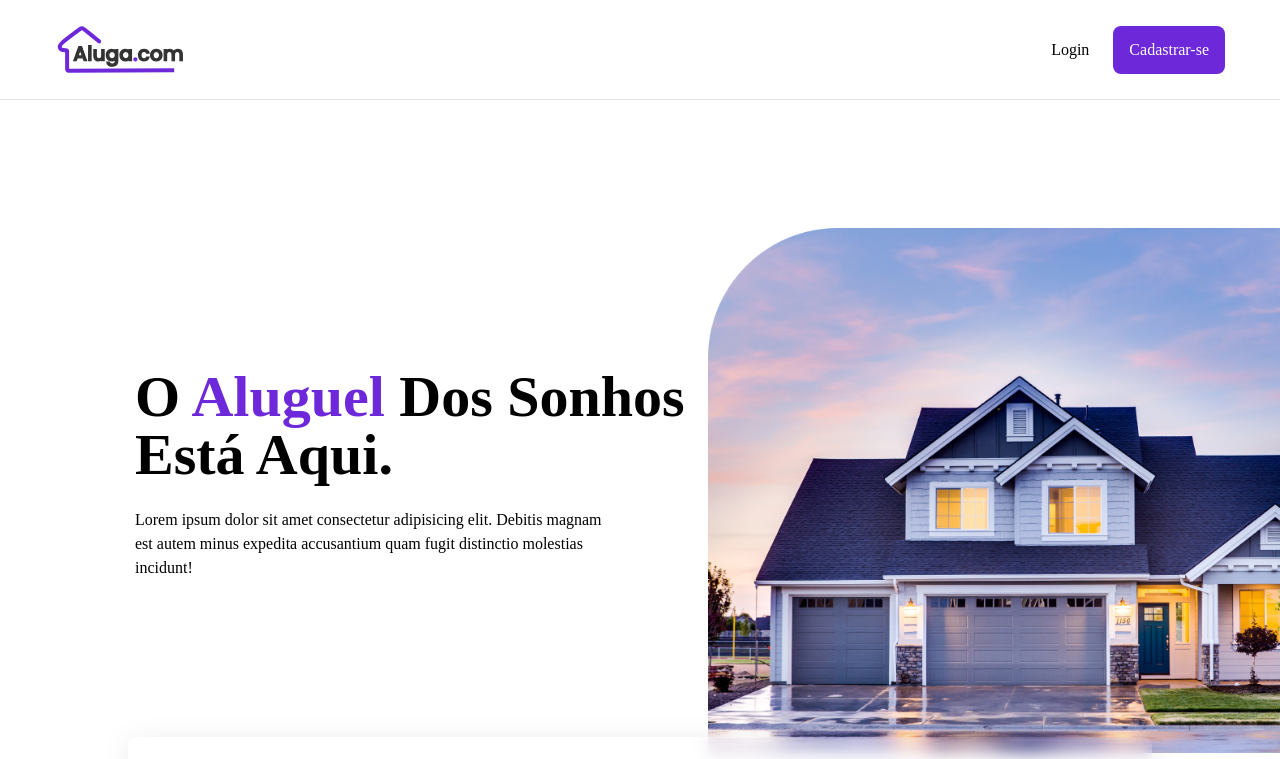
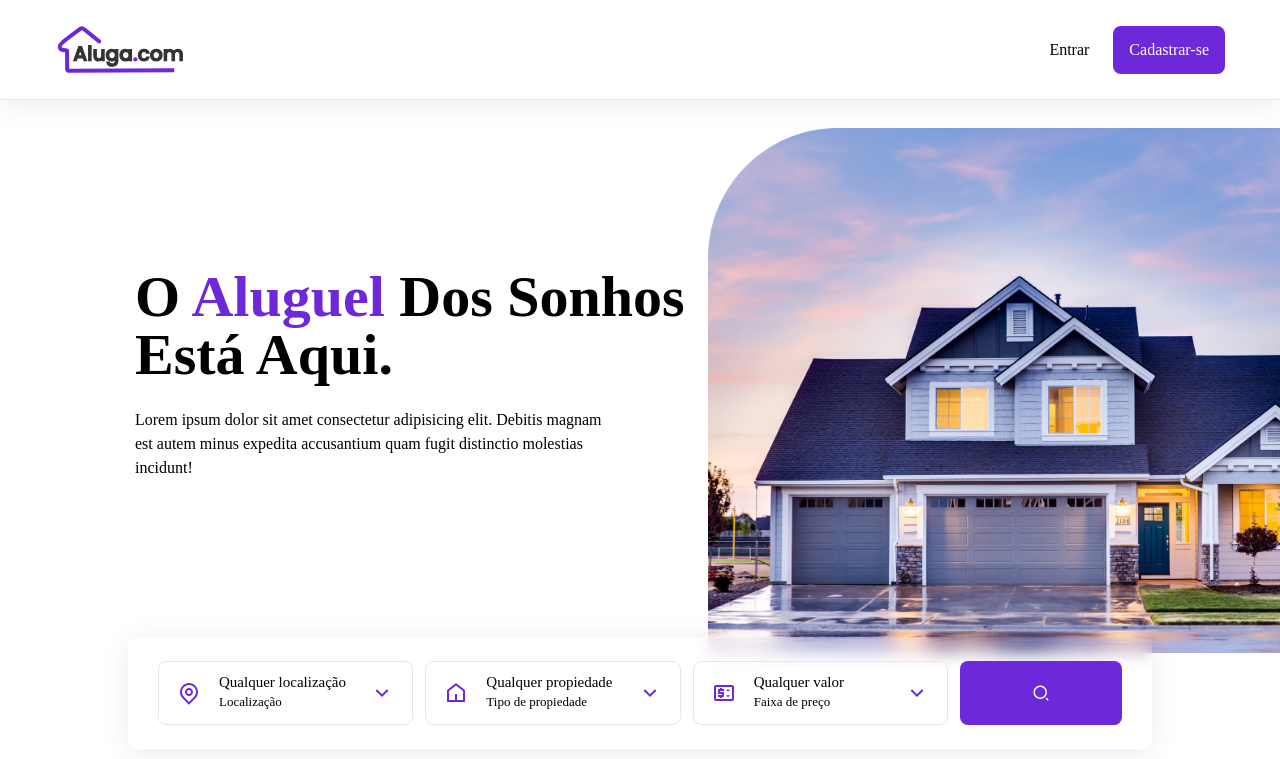
Before and after one commit to Peixoto07/Aluguel-de-Casas, a React (Vite) app: page / in a window 1280 px wide. Shown: the top 759 px of the page. Built offline with nearby package versions, Linux system fonts and the light colour scheme.

Commit message:
altera header

```diff
--- a/src/components/Header.jsx
+++ b/src/components/Header.jsx
@@ -1,24 +1,39 @@
 import { Link } from "react-router-dom";
 import Logo from '../assets/img/logo.svg';
+import useHouse from "../hook/useHouse";
+import LoginPopup from "./Login";
 
 const Header = () => {
+  const {handleLoginButtonClick, setIsSignUp} = useHouse();
+
+  const handleSignInClick = () => {
+    setIsSignUp(false);
+    handleLoginButtonClick();
+  };
+  const handleSignUpClick = () => {
+    setIsSignUp(true);
+    handleLoginButtonClick();
+  };
+
+
+
   return (
 
-    <header className=" py-6 mb-12 border-b">
-
-      <div className=" container mx-auto flex justify-between  items-center">
+    <header className="py-6 mb-12 border-b fixed shadow-1 top-0 left-0 right-0 bg-white z-10">
+  <div className="container mx-auto flex justify-between items-center">
     <Link to={"/"}>
       <img src={Logo} alt="" />
     </Link>
     <div className="flex items-center gap-6">
-          <Link className="hover:text-violet-900 transition" to={""}>Login</Link>
-          <Link className="bg-violet-700 hover:bg-violet-800 text-nowrap text-white px-4 py-3 rounded-lg transition" to={""}>
+      <Link onClick={handleSignInClick} className="hover:text-violet-900 transition">Entrar</Link>
+      <Link onClick={handleSignUpClick} className="bg-violet-700 hover:bg-violet-800 text-nowrap text-white px-4 py-3 rounded-lg transition">
         Cadastrar-se
       </Link>
-
     </div>
   </div>
+  <LoginPopup />
 </header>
+
 
   );
 };
```
Lines whose indentation alone changed are shown as unchanged.
